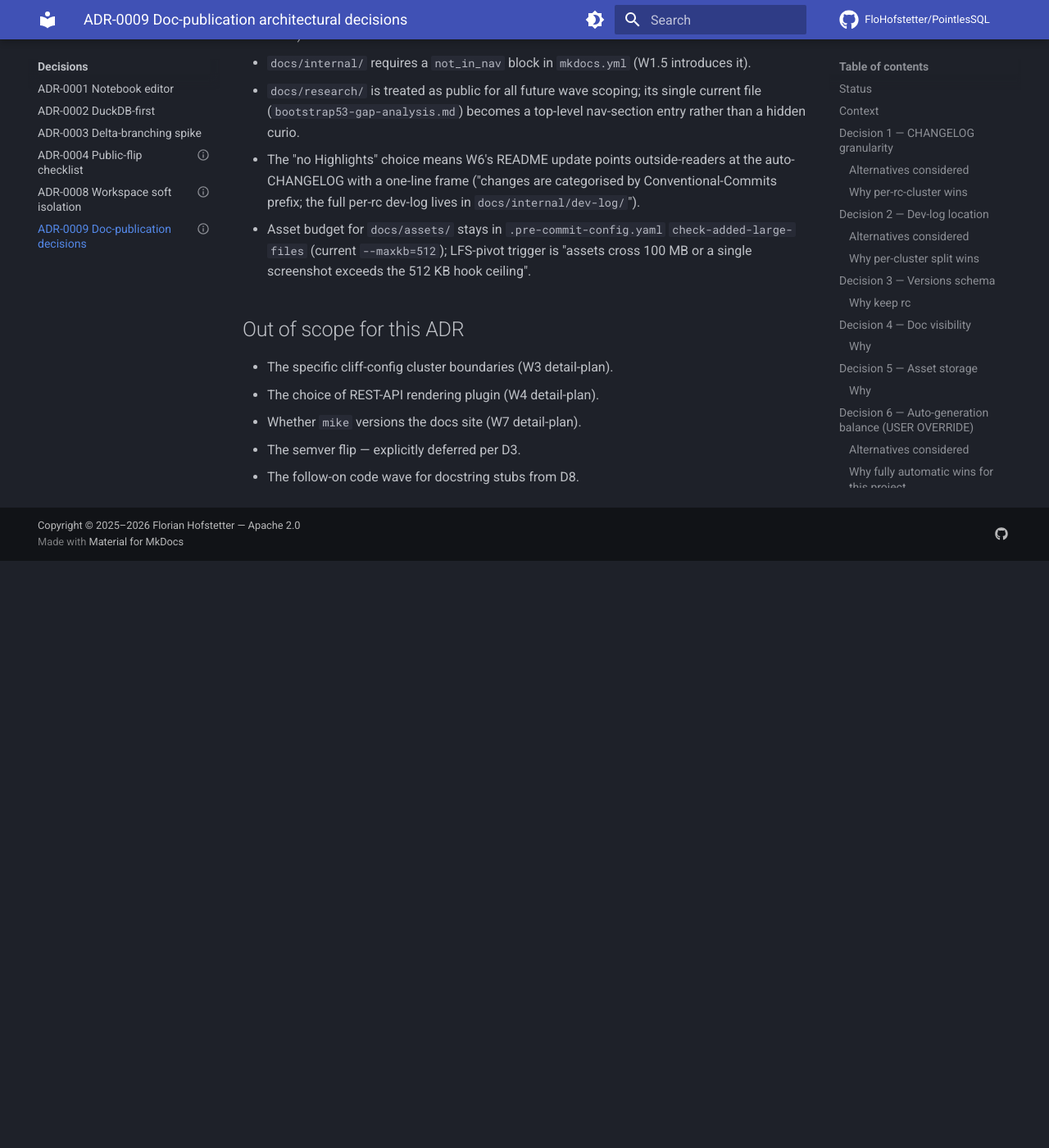
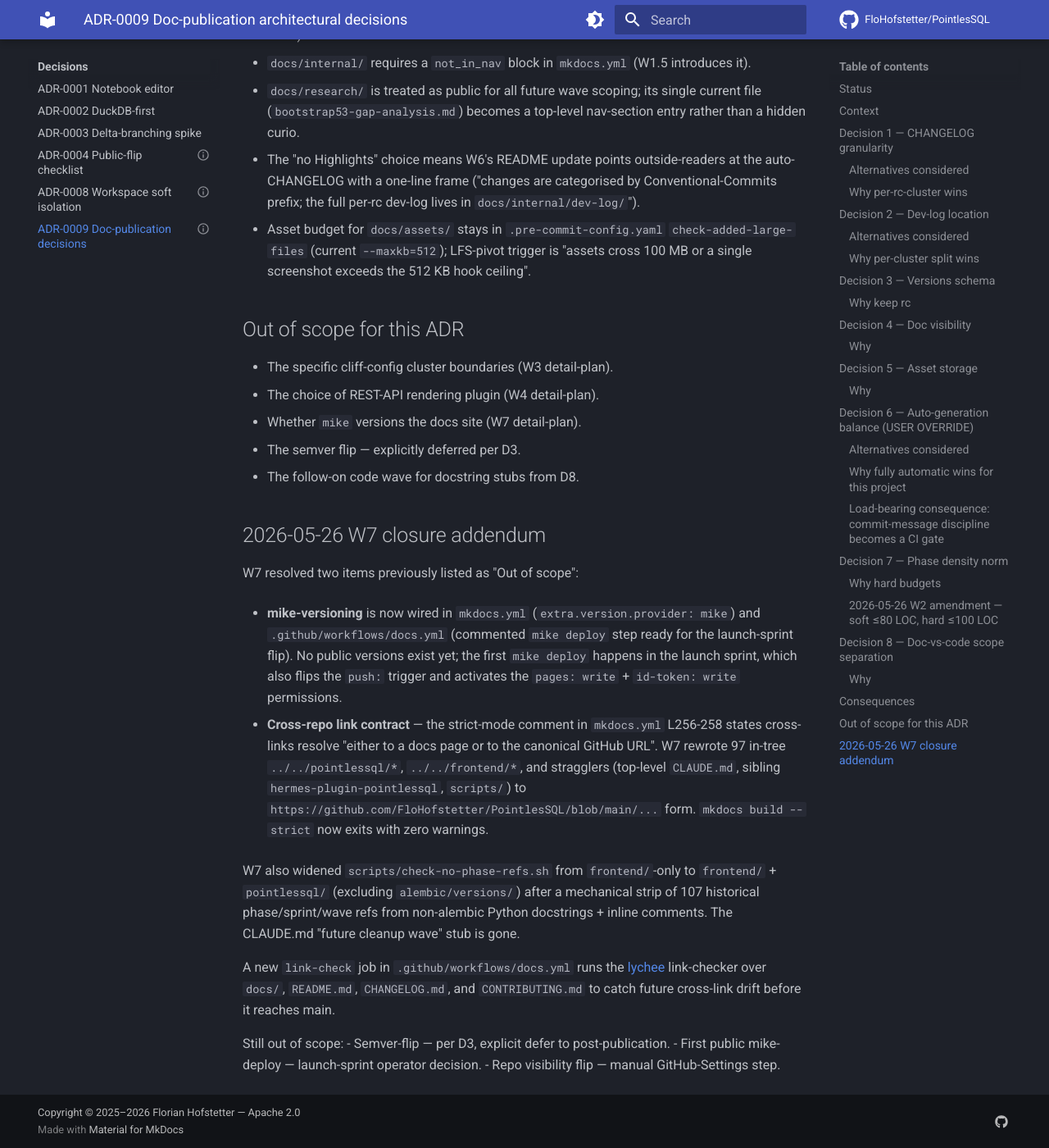
Before and after one commit to FloHofstetter/PointlesSQL, an MkDocs documentation site: the page built from docs/decisions/0009-doc-publication-decisions.md, in a window 1280 px wide and 1400 px high, scrolled down 5955 px. Shown: the whole window at 82% size. Built offline with MkDocs 1.6.1 and Material for MkDocs 9.7.7, drawn with Linux system fonts in a browser that asks for light colours; comment, search, counter and statistics services are not loaded; the version menu is left out; before the commit the page ends 6639 px from its top, so only the background shows below that.

Commit message:
docs(adr,audit): record W7 mike + cross-link resolution, master-plan closure
* ADR-0009 grows a "W7 closure addendum" section that records the
  two previously out-of-scope items resolved (mike-versioning
  wired prep-only; cross-repo link contract enforced via
  GitHub-URL rewrite of 97 links) and lists what remains
  launch-sprint operator-only (semver-flip, first mike-deploy,
  repo visibility flip).

* doc-audit.md grows a "Counts after W7 closes" delta-table with
  the 8 numeric/textual deltas (107→0 phase refs, 61→0 strict
  warnings, 91→0 relative cross-links, check-no-phase-refs.sh
  scope widening, mike + lychee presence, two stale stubs gone,
  TSV row count unchanged at 178).

* doc-audit.tsv regenerated via scripts/doc-inventory.py; row
  count stable at 178, content deltas reflect W7-edited lead-ins.

Seven-wave Documentation Master-Plan complete (W1 2026-05-25 →
W7 2026-05-26). 35 local-only commits ahead of origin/main;
bundle-push and launch-sprint flip stay open user-decisions.

Co-Authored-By: Claude Opus 4.7 (1M context) <noreply@anthropic.com>

```diff
--- a/docs/decisions/0009-doc-publication-decisions.md
+++ b/docs/decisions/0009-doc-publication-decisions.md
@@ -273,3 +273,38 @@ wave is out of master-plan scope.
 - Whether `mike` versions the docs site (W7 detail-plan).
 - The semver flip — explicitly deferred per D3.
 - The follow-on code wave for docstring stubs from D8.
+
+## 2026-05-26 W7 closure addendum
+
+W7 resolved two items previously listed as "Out of scope":
+
+- **mike-versioning** is now wired in `mkdocs.yml`
+  (`extra.version.provider: mike`) and `.github/workflows/docs.yml`
+  (commented `mike deploy` step ready for the launch-sprint flip).
+  No public versions exist yet; the first `mike deploy` happens in
+  the launch sprint, which also flips the `push:` trigger and
+  activates the `pages: write` + `id-token: write` permissions.
+
+- **Cross-repo link contract** — the strict-mode comment in
+  `mkdocs.yml` L256-258 states cross-links resolve "either to a
+  docs page or to the canonical GitHub URL".  W7 rewrote 97
+  in-tree `../../pointlessql/*`, `../../frontend/*`, and stragglers
+  (top-level `CLAUDE.md`, sibling `hermes-plugin-pointlessql`,
+  `scripts/`) to `https://github.com/FloHofstetter/PointlesSQL/blob/main/...`
+  form.  `mkdocs build --strict` now exits with zero warnings.
+
+W7 also widened `scripts/check-no-phase-refs.sh` from
+`frontend/`-only to `frontend/` + `pointlessql/` (excluding
+`alembic/versions/`) after a mechanical strip of 107 historical
+phase/sprint/wave refs from non-alembic Python docstrings + inline
+comments.  The CLAUDE.md "future cleanup wave" stub is gone.
+
+A new `link-check` job in `.github/workflows/docs.yml` runs the
+[lychee](https://github.com/lycheeverse/lychee) link-checker over
+`docs/`, `README.md`, `CHANGELOG.md`, and `CONTRIBUTING.md` to
+catch future cross-link drift before it reaches main.
+
+Still out of scope:
+- Semver-flip — per D3, explicit defer to post-publication.
+- First public mike-deploy — launch-sprint operator decision.
+- Repo visibility flip — manual GitHub-Settings step.
```
Also changed, not shown: docs/internal/doc-audit.md (+25 -0 lines), 1 other file.
